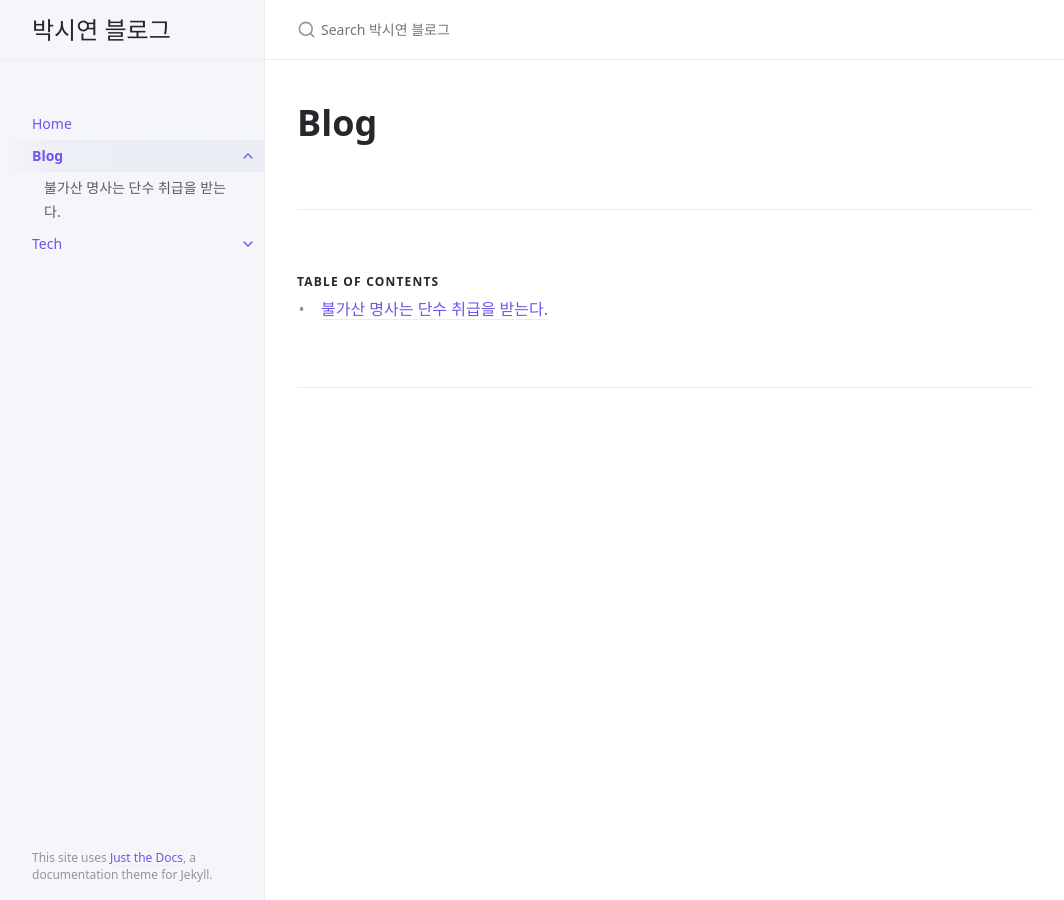
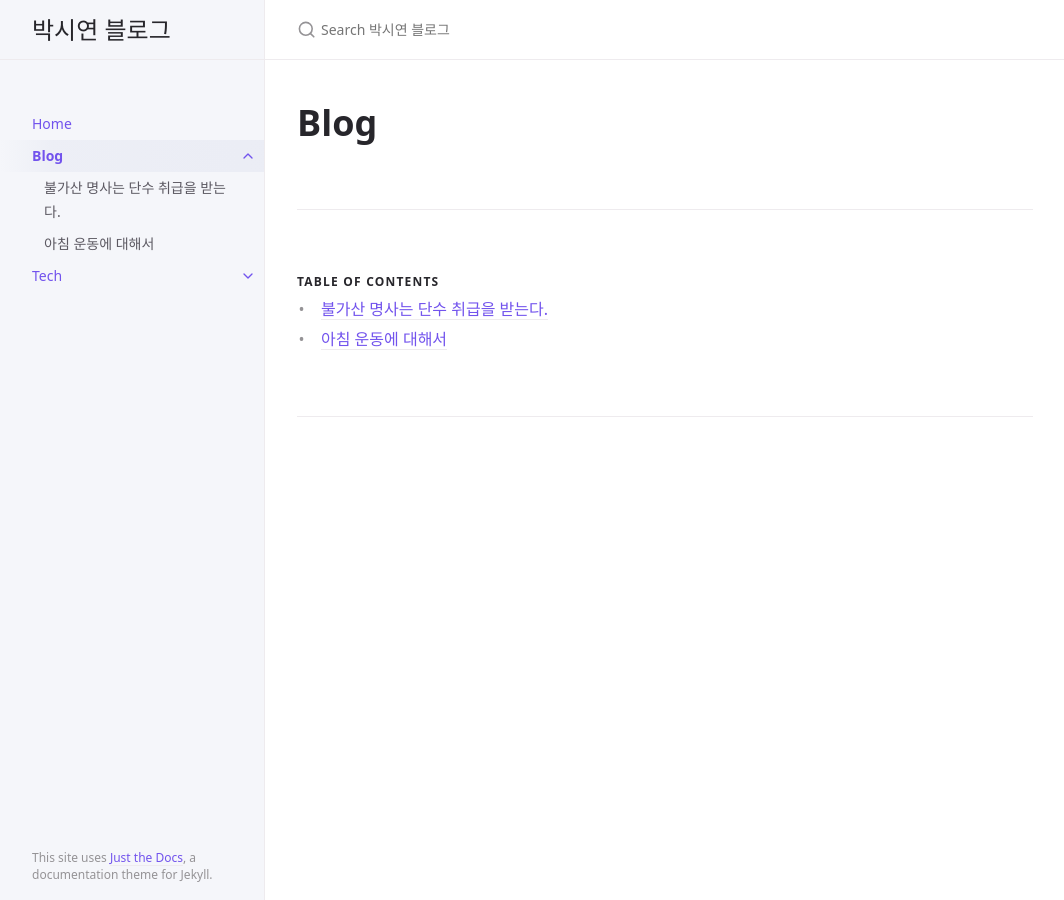
Before and after one commit to Siyeon-dev/Siyeon-dev.github.io, a Jekyll site: the page built from docs/blog/blog.md, in a window 1280 px wide. Shown: the whole page, without its empty margins (107-1171 px from the left). Built offline with Jekyll 4.4.1, drawn with Linux system fonts in a browser that asks for light colours; part of the change alters nothing that is shown.

Commit message:
두번째 게시글 및 사진 파일 업로드

```diff
--- a/_config.yml
+++ b/_config.yml
@@ -13,8 +13,8 @@
 # you will see them accessed via {{ site.title }}, {{ site.github_repo }}, and so on.
 # You can create any custom variable you would like, and they will be accessible
 # in the templates via {{ site.myvariable }}.
-title: 박시연 블로그
-description: 정체성 주도 개발론을 채택한 개발자의 블로그입니다.
+title: "박시연 블로그"
+description: "정체성 주도 개발론을 채택한 개발자의 블로그입니다."
 baseurl: "" # the subpath of your site, e.g. /blog
 url: "https://Siyeon-dev.github.io" # the base hostname & protocol for your site, e.g. http://example.com
 
--- /dev/null
+++ b/docs/blog/2021-01-11-morning_exercise.md
@@ -0,0 +1,15 @@
+---
+layout: default
+title: 아침 운동에 대해서
+parent: Blog
+nav_order: 1
+comments: true
+---
+# 겨울 아침 운동 후 알게 된 것
+
+
+## 유산소 운동을 다시 시작하게 되었다.
+
+마침 집 주변에 달리기 좋은 강변이 있어서 주말과 같이 시간적 여유가 있는 날이 있으면 30~40분 정도 달렸다. 건강해지고자 하는 목적도 있었지만, `'운동하는 사람'`이라는 정체성을 갖고싶었다. 매일 운동하지는 못하더라도 스스로를 운동하는 사람으로 느낀다면 좀 더 자신감을 가질 수 있을 것이라 생각했다.
+
+그러나 이상하게도 아침에 운동하는 것이 유달리 쉽지 않았다. 이른 시간에 일찍 일어나는 것이 부담이기도 하거니와 겨울 아침에 나가서 뛰면 얼마나 추울까싶었다. 게다가 한 번 뛰고 오는데에 1시간 정도 걸린다면, 안그래도 바쁜 아침 시간이 더욱 바빠지지 않을까 생각했다.
```
Also changed, not shown: assets/blog/nike_run_club.jpg (added), assets/blog/running_every_year.jpeg (added), assets/blog/running_morning.jpeg (added), assets/blog/running_today.jpeg (added), 2 other files.
